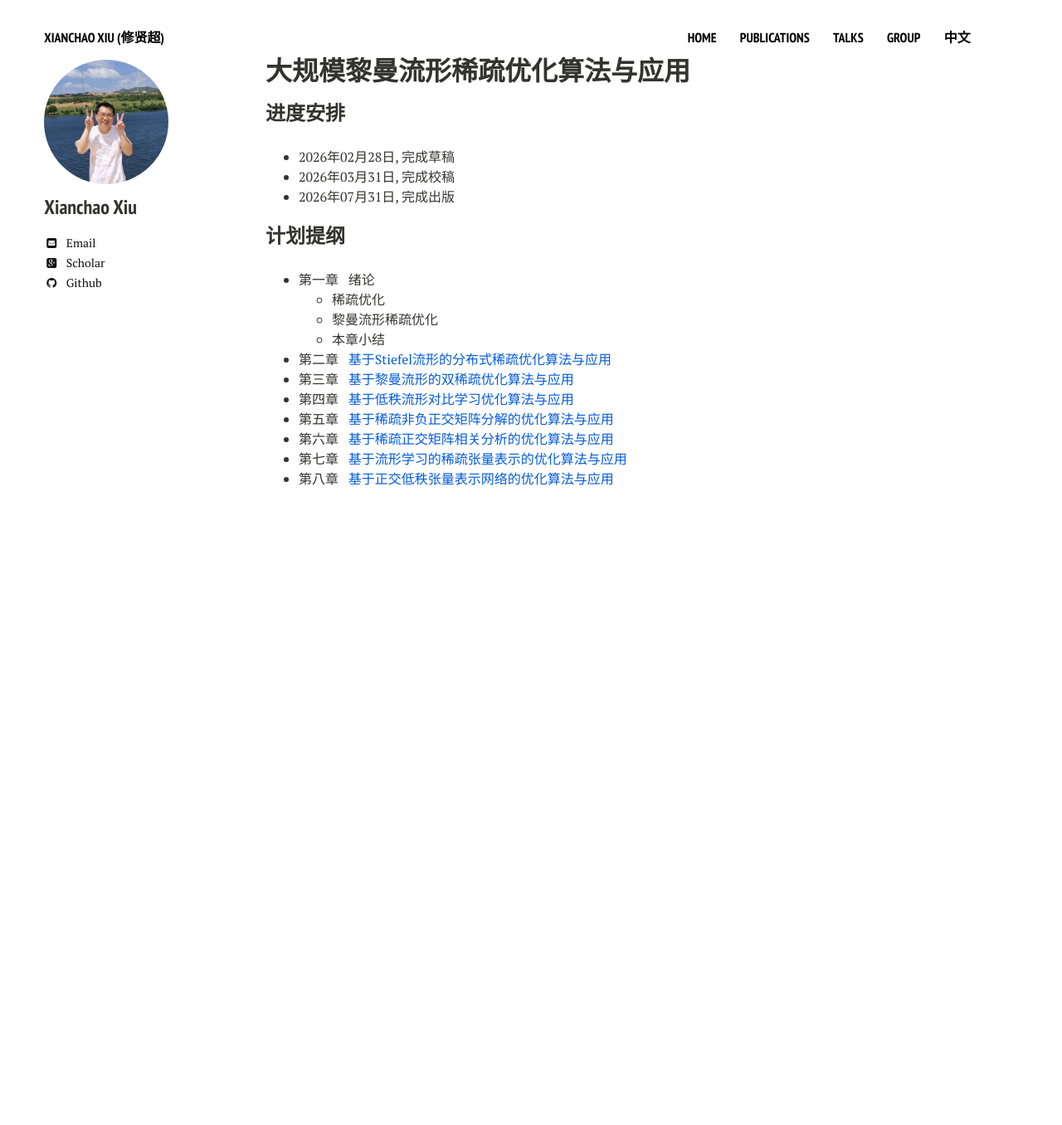
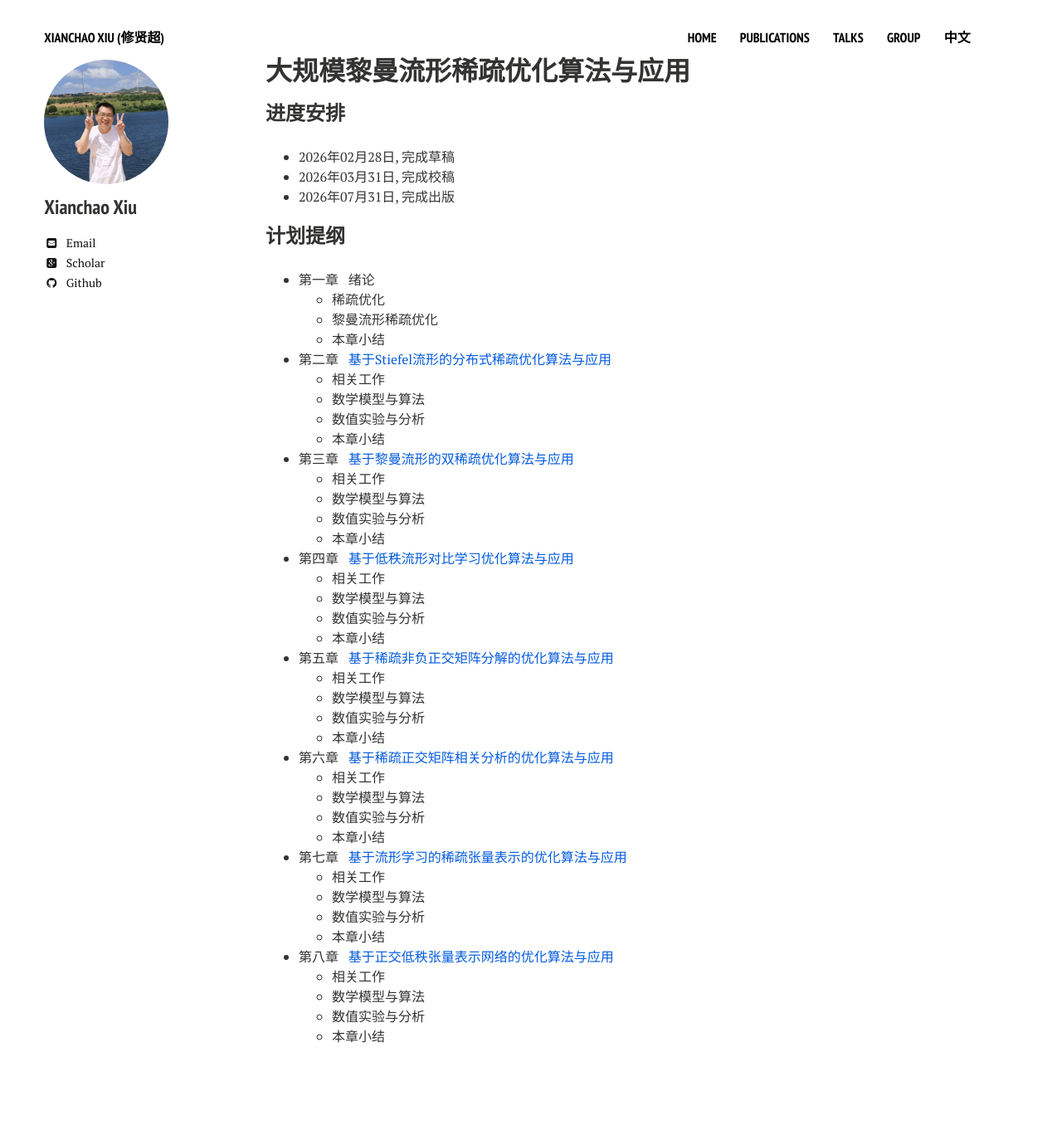
Before and after one commit to xianchaoxiu/xianchaoxiu.github.io, a Jekyll site: the page built from chinese/book/OPT/index.md, in a window 1280 px wide. Shown: the whole page at 83% size. Built offline with Jekyll 4.4.1, drawn with Linux system fonts in a browser that asks for light colours; nearby versions of some CDN libraries; before the commit the page ends 900 px from its top, so only the background shows below that.

Commit message:
Update index.md

```diff
--- a/chinese/book/OPT/index.md
+++ b/chinese/book/OPT/index.md
@@ -17,9 +17,37 @@ share: false
   - 黎曼流形稀疏优化
   - 本章小结
 * 第二章 &nbsp;  <a href="https://doi.org/10.1016/j.neucom.2024.128267" class="textlink" target="_blank"> 基于Stiefel流形的分布式稀疏优化算法与应用 </a> <br>
+  - 相关工作
+  - 数学模型与算法
+  - 数值实验与分析
+  - 本章小结
 * 第三章 &nbsp;  <a href="https://doi.org/10.1109/TIP.2025.3620667" class="textlink" target="_blank"> 基于黎曼流形的双稀疏优化算法与应用 </a> <br>
+  - 相关工作
+  - 数学模型与算法
+  - 数值实验与分析
+  - 本章小结
 * 第四章 &nbsp;  <a href="https://kns.cnki.net/kcms2/article/abstract?v=e_WjztTC4N0Z832a-bbzgdfGaZqegXeziR4mPpFe0A1ROQtRv8ba_BSLdRJqYhdrWzhvxs5NJ2O3SOWWMfU0FulX9LypoPkOg34ECqIZ1YDAiTz9p7_NUzLuG3aP698ALezyek3yh7yCM9L1er33sRDx01vji4IFd-a5be0Mbbc=&uniplatform=NZKPT" class="textlink" target="_blank"> 基于低秩流形对比学习优化算法与应用 </a> <br>
+  - 相关工作
+  - 数学模型与算法
+  - 数值实验与分析
+  - 本章小结
 * 第五章 &nbsp;  <a href="https://doi.org/10.1109/TIM.2023.3241990" class="textlink" target="_blank"> 基于稀疏非负正交矩阵分解的优化算法与应用 </a> <br>
+  - 相关工作
+  - 数学模型与算法
+  - 数值实验与分析
+  - 本章小结
 * 第六章 &nbsp;  <a href="https://doi.org/10.1109/TNNLS.2022.3201881" class="textlink" target="_blank"> 基于稀疏正交矩阵相关分析的优化算法与应用 </a> <br>
+  - 相关工作
+  - 数学模型与算法
+  - 数值实验与分析
+  - 本章小结
 * 第七章 &nbsp;  <a href="https://doi.org/10.1109/TCSVT.2025.3642736" class="textlink" target="_blank"> 基于流形学习的稀疏张量表示的优化算法与应用 </a> <br>
+  - 相关工作
+  - 数学模型与算法
+  - 数值实验与分析
+  - 本章小结
 * 第八章 &nbsp;  <a href="https://doi.org/10.1016/j.patcog.2025.112496" class="textlink" target="_blank"> 基于正交低秩张量表示网络的优化算法与应用</a> <br>
+  - 相关工作
+  - 数学模型与算法
+  - 数值实验与分析
+  - 本章小结
```
